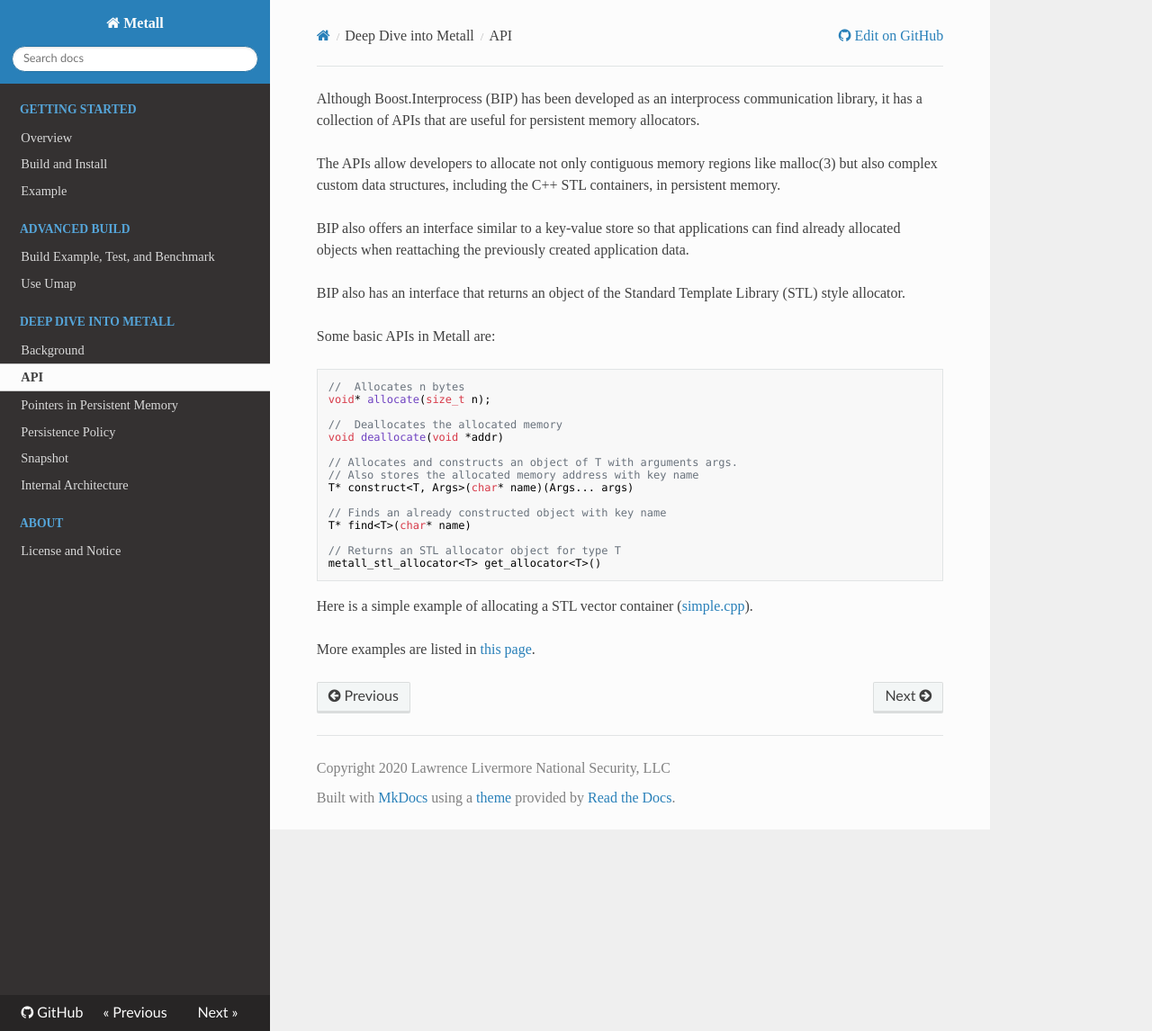
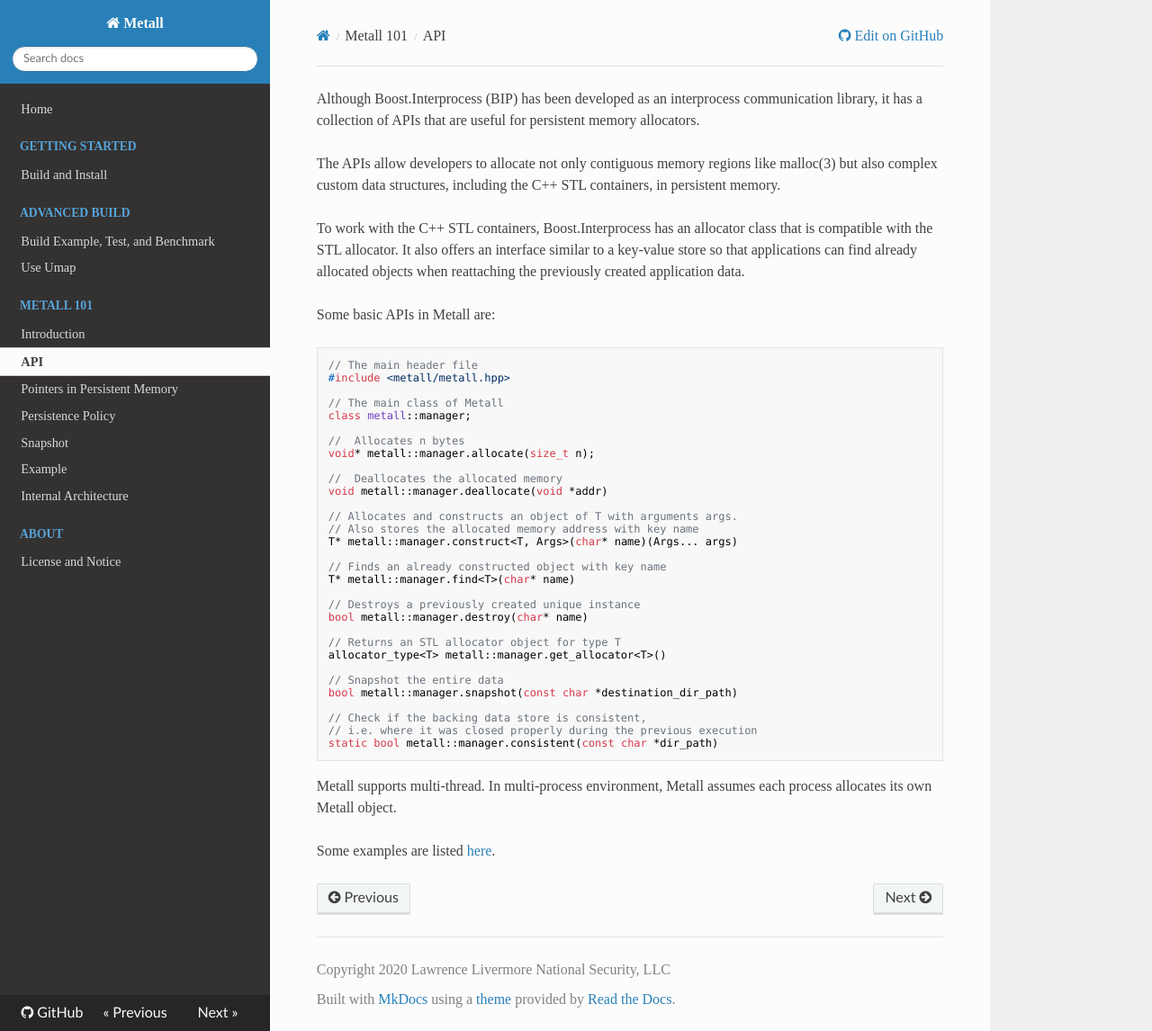
Before and after one commit to LLNL/metall, an MkDocs documentation site: the page built from docs/readthedocs/detail/api.md, in a window 1280 px wide and 1146 px high. Shown: the whole window at 90% size. Built offline with MkDocs 1.6.1, drawn with Linux system fonts in a browser that asks for light colours; nearby versions of some CDN libraries.

Commit message:
Update example and document

````diff
--- a/docs/readthedocs/detail/api.md
+++ b/docs/readthedocs/detail/api.md
@@ -3,30 +3,46 @@
 The APIs allow developers to allocate not only contiguous memory regions like malloc(3) but also complex custom data structures, including the C++ STL
 containers, in persistent memory.
 
-BIP also offers an interface similar to a key-value store so that applications can find already allocated objects when reattaching the previously created application data.
-
-BIP also has an interface that returns an object of the Standard Template Library (STL) style allocator.
+To work with the C++ STL containers, Boost.Interprocess has an allocator class that is compatible with the STL allocator.
+It also offers an interface similar to a key-value store so that applications can find already allocated objects when reattaching the previously created application data.
 
 Some basic APIs in Metall are:
 
 ```C++
+// The main header file
+#include <metall/metall.hpp>
+
+// The main class of Metall
+class metall::manager;
+
 //  Allocates n bytes
-void* allocate(size_t n);
+void* metall::manager.allocate(size_t n);
 
 //  Deallocates the allocated memory
-void deallocate(void *addr)
+void metall::manager.deallocate(void *addr)
 
 // Allocates and constructs an object of T with arguments args.
 // Also stores the allocated memory address with key name
-T* construct<T, Args>(char* name)(Args... args)
+T* metall::manager.construct<T, Args>(char* name)(Args... args)
 
 // Finds an already constructed object with key name
-T* find<T>(char* name)
+T* metall::manager.find<T>(char* name)
+
+// Destroys a previously created unique instance
+bool metall::manager.destroy(char* name)
 
 // Returns an STL allocator object for type T
-metall_stl_allocator<T> get_allocator<T>()
+allocator_type<T> metall::manager.get_allocator<T>()
+
+// Snapshot the entire data
+bool metall::manager.snapshot(const char *destination_dir_path)
+
+// Check if the backing data store is consistent,
+// i.e. where it was closed properly during the previous execution
+static bool metall::manager.consistent(const char *dir_path)
 ```
 
-Here is a simple example of allocating a STL vector container ([simple.cpp](https://github.com/LLNL/metall/tree/develop/example/simple.cpp)).
+Metall supports multi-thread.
+In multi-process environment, Metall assumes each process allocates its own Metall object.
 
-More examples are listed in [this page](../example.md).
+Some examples are listed [here](./example.md).
--- a/mkdocs.yml
+++ b/mkdocs.yml
@@ -12,19 +12,19 @@
 edit_uri: 'tree/develop/docs/readthedocs'
 
 nav:
+- 'Home': 'index.md'
 - Getting Started:
-  - 'Overview': 'index.md'
-  - 'Build and Install': 'getting_started.md'
-  - 'Example': 'example.md'
+  - 'Build and Install': 'getting_started/build_and_install.md'
 - 'Advanced Build':
   - 'Build Example, Test, and Benchmark': 'advanced_build/exmample_test_bench.md'
   - 'Use Umap': 'advanced_build/umap.md'
-- 'Deep Dive into Metall':
-  - 'Background': 'detail/introduction.md'
+- 'Metall 101':
+  - 'Introduction': 'detail/introduction.md'
   - 'API': 'detail/api.md'
   - 'Pointers in Persistent Memory': 'detail/pointer.md'
   - 'Persistence Policy': 'detail/persistence_policy.md'
   - 'Snapshot': 'detail/snapshot.md'
+  - 'Example': 'detail/example.md'
   - 'Internal Architecture': 'detail/internal_architecture.md'
 - 'About':
   - 'License and Notice': 'about/license_notice.md'
````
Also changed, not shown: docs/readthedocs/detail/example.md (renamed from docs/readthedocs/example.md, +3 -3 lines), docs/readthedocs/index.md (+1 -1 lines), docs/readthedocs/getting_started/build_and_install.md (renamed from docs/readthedocs/getting_started.md), 3 other files.
